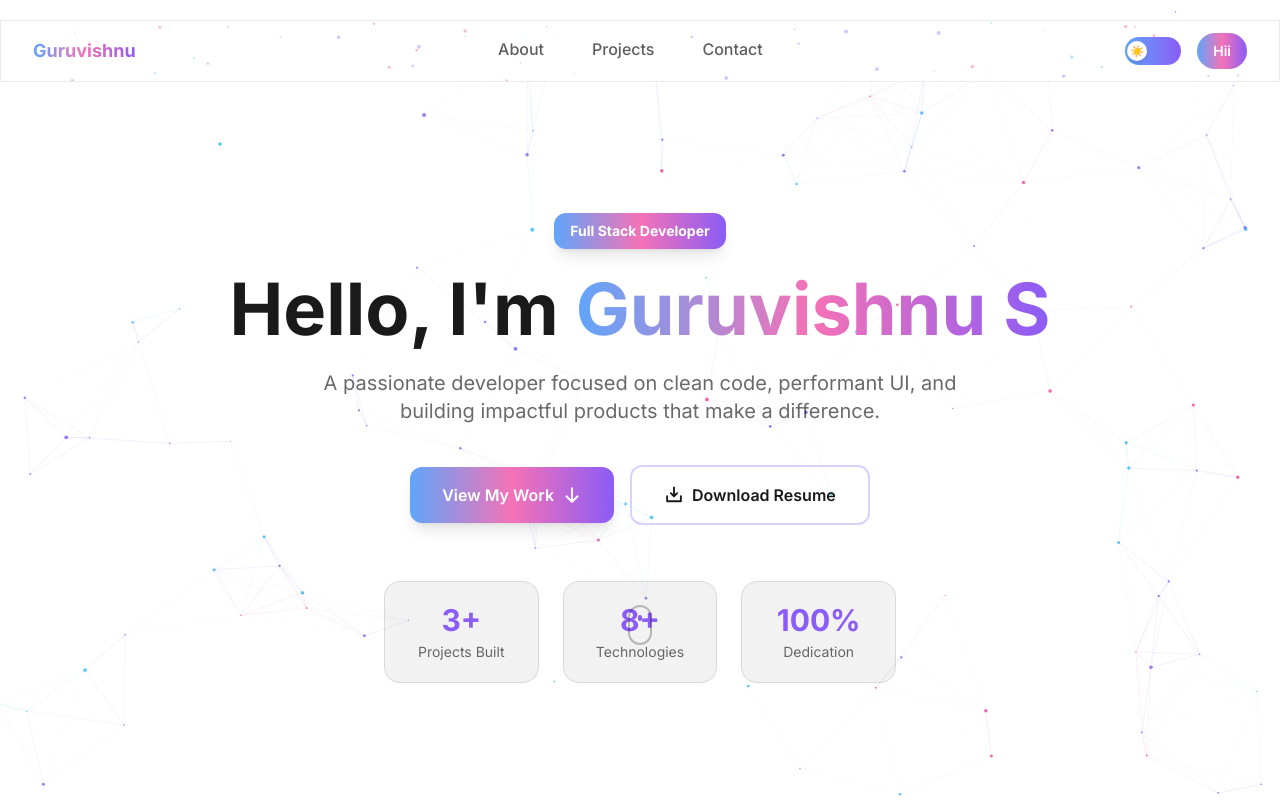
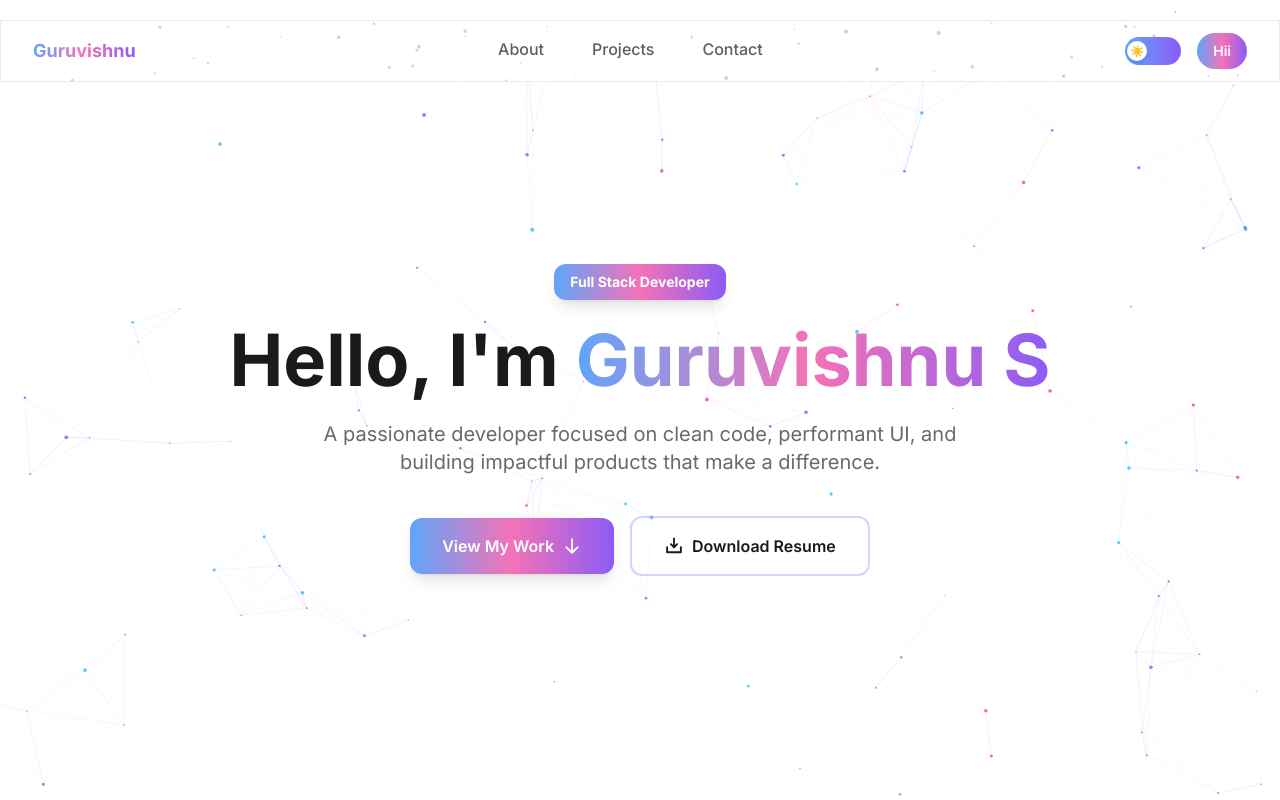
Before and after one commit to Guruvishnu444/vishnu-04, a React (Vite) app: page / in a window 1280 px wide. Shown: the top 800 px of the page. Built offline with nearby package versions, Linux system fonts and the light colour scheme.

Commit message:
Update portfolio website files

```diff
--- a/src/components/Hero.jsx
+++ b/src/components/Hero.jsx
@@ -53,12 +53,6 @@ function useTypingEffect(text, speed = 80, startDelay = 600) {
   return { displayed, done }
 }
 
-const stats = [
-  { value: '3+', label: 'Projects Built' },
-  { value: '8+', label: 'Technologies' },
-  { value: '100%', label: 'Dedication' },
-]
-
 function Hero() {
   const { dark } = useTheme()
   const { scrollY } = useScroll()
@@ -73,11 +67,7 @@ function Hero() {
   const cursorColor = dark ? 'bg-orange-400' : 'bg-violet-500'
   const btnGradient = dark ? 'bg-gradient-to-r from-red-600 to-orange-500' : 'bg-gradient-to-r from-blue-400 via-pink-400 to-violet-500'
   const resumeBtn = dark ? 'border-orange-500/40 text-[#f5f5f5] hover:border-orange-400 hover:bg-orange-500/10' : 'border-violet-400/40 text-[#1a1a1a] hover:border-violet-500 hover:bg-violet-400/10'
-  const scrollBorder = dark ? 'border-white/25' : 'border-black/25'
-  const scrollDot = dark ? 'bg-orange-400' : 'bg-violet-500'
   const badgeGradient = dark ? 'from-red-600 via-orange-500 to-red-400' : 'from-blue-400 via-pink-400 to-violet-500'
-  const statBg = dark ? 'bg-white/5 border-white/10' : 'bg-black/5 border-black/10'
-  const statValue = dark ? 'text-orange-400' : 'text-violet-500'
 
   const containerVariants = {
     hidden: { opacity: 0 },
@@ -142,31 +132,6 @@ function Hero() {
             Download Resume
           </MagneticLink>
         </motion.div>
-
-        {/* Stats */}
-        <motion.div variants={itemVariants}
-          className="grid grid-cols-3 gap-3 sm:gap-6 max-w-sm sm:max-w-lg mx-auto">
-          {stats.map((stat, i) => (
-            <motion.div key={i}
-              initial={{ opacity: 0, y: 20 }}
-              animate={{ opacity: 1, y: 0 }}
-              transition={{ delay: 1.2 + i * 0.1 }}
-              className={`border rounded-2xl px-3 py-4 sm:px-6 sm:py-5 text-center ${statBg}`}>
-              <p className={`text-2xl sm:text-3xl font-bold ${statValue}`}>{stat.value}</p>
-              <p className={`text-xs sm:text-sm mt-1 ${mutedText}`}>{stat.label}</p>
-            </motion.div>
-          ))}
-        </motion.div>
-
-        {/* Scroll indicator */}
-        <motion.div initial={{ opacity: 0 }} animate={{ opacity: 1 }} transition={{ delay: 1.8 }}
-          className="absolute bottom-10 left-1/2 -translate-x-1/2">
-          <motion.div animate={{ y: [0, 10, 0] }}
-            transition={{ duration: 2, repeat: Infinity, ease: 'easeInOut' }}
-            className={`w-6 h-10 rounded-full border-2 flex items-start justify-center p-2 ${scrollBorder}`}>
-            <motion.div className={`w-1.5 h-1.5 rounded-full ${scrollDot}`} />
-          </motion.div>
-        </motion.div>
       </motion.div>
     </motion.section>
   )
```
